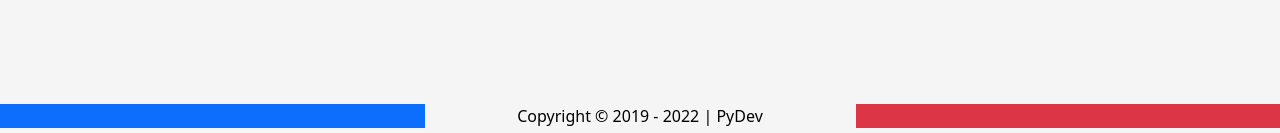
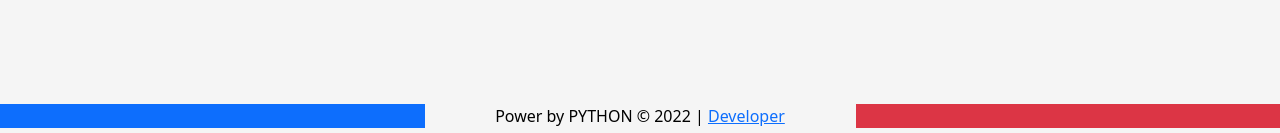
Before and after one commit to makan-dianka/job, a Django app: page / in a window 1280 px wide. Shown: the part 667-800 px from the top of the page. Run offline with Django 4.2, Linux system fonts and the light colour scheme; parts of the project's set-up code (start-up, migrations or seed data) failed here and were passed over.

Commit message:
edit footer

```diff
--- a/templates/layout/base.html
+++ b/templates/layout/base.html
@@ -38,7 +38,7 @@
   <footer style="color: black; text-align: center; padding: 5.5px" class="footer">
     <div class="row">
       <div class="col-md-4 bg-primary"></div>
-      <div class="col-md-4">Copyright &copy; 2019 - {% now 'Y' %} | PyDev</div>
+      <div class="col-md-4">Power by PYTHON &copy; {% now 'Y' %} | <a href="https://www.makandianka.org" target="_blank">Developer</a></div>
       <div class="col-md-4 bg-danger"></div>
     </div>
 
```
